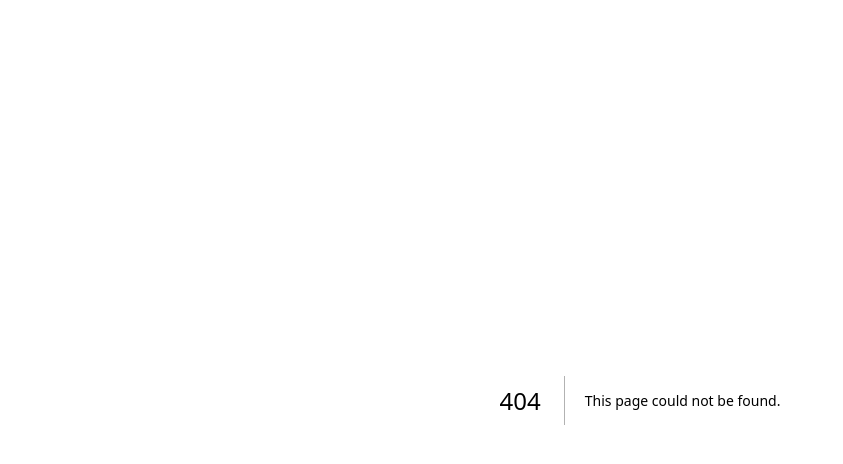
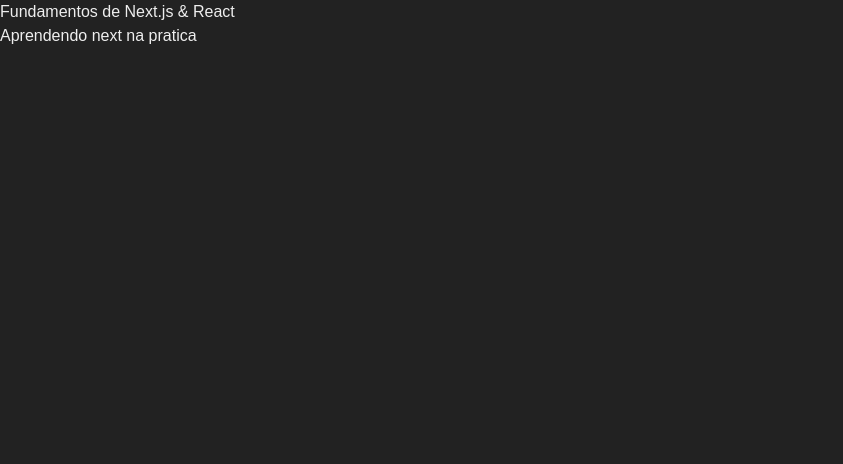
Before and after one commit to diogo-lima-flooxai/project--react-cadastro, a Next.js app: page /exemplo in a window 1280 px wide. Before the commit this address had no page. Shown: the top 464 px of the page, without its empty margins (0-843 px from the left). Built offline with nearby package versions, Linux system fonts and the light colour scheme.

Commit message:
feat: add components and navigating between them

```diff
--- /dev/null
+++ b/src/components/Cabecalho.jsx
@@ -0,0 +1,7 @@
+export default function Cabecalho(props){
+  return (
+    <header>
+      <h1>{props.titulo}</h1>
+    </header>
+  )
+}
--- a/src/pages/_document.js
+++ /dev/null
@@ -1,13 +0,0 @@
-import { Html, Head, Main, NextScript } from "next/document";
-
-export default function Document() {
-  return (
-    <Html lang="en">
-      <Head />
-      <body className="antialiased">
-        <Main />
-        <NextScript />
-      </body>
-    </Html>
-  );
-}
--- a/src/pages/estiloso.jsx
+++ b/src/pages/estiloso.jsx
@@ -1,8 +1,10 @@
 import styles from '../styles/Estiloso.module.css'
+import Link from 'next/link'
 
 export default function Estiloso(){
   return(
     <div className={styles.roxo}>
+      <Link href='/'>Voltar</Link>
       <h1>Estilo usando CSS Módulos</h1>
     </div>
   )
--- /dev/null
+++ b/src/pages/exemplo.jsx
@@ -0,0 +1,11 @@
+import Cabecalho from "@/components/Cabecalho";
+
+export default function Exemplo(){
+  return (
+    <>
+      <Cabecalho titulo='Fundamentos de Next.js & React'/>
+      <Cabecalho titulo='Aprendendo next na pratica'/>
+    </>
+
+  )
+}
--- a/src/pages/index.jsx
+++ b/src/pages/index.jsx
@@ -1,8 +1,12 @@
+import Link from "next/link"
+
 export default function Inicio(){
   return (
     <div>
-      <h1>Fundamentos de Next.js & React</h1>
-      <h2>Vamos estudarrr</h2>
+      {/* <h1>AJAJAJJA</h1> */}
+      <Link href="/estiloso">
+        Estiloso
+      </Link>
     </div>
   )
 }
```
